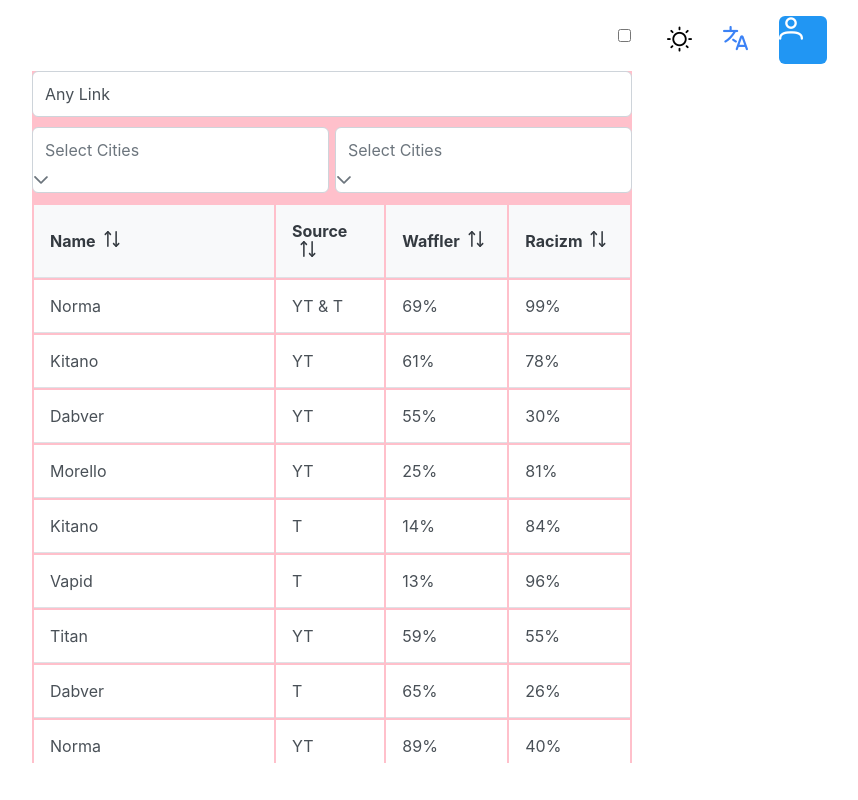
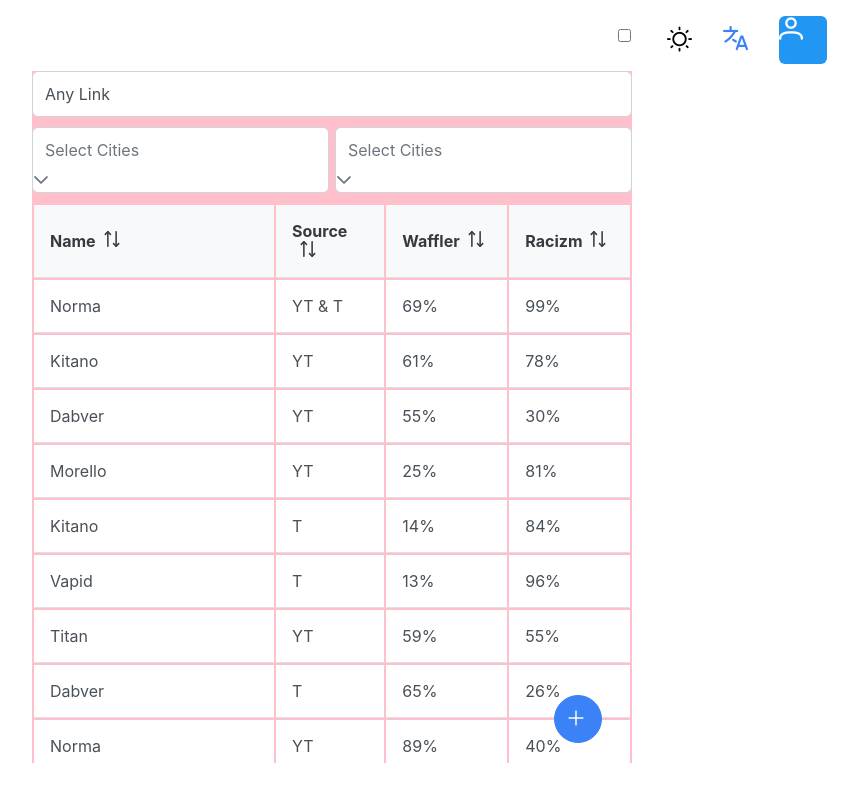
Before and after one commit to KuYaki/waffler, a Vue app: page / in a window 1280 px wide. Shown: the whole page, without its empty margins (308-1166 px from the left). Built offline with nearby package versions, Linux system fonts and the light colour scheme.

Commit message:
Added add btn

```diff
--- a/src/components/table/MainPageTable.vue
+++ b/src/components/table/MainPageTable.vue
@@ -41,7 +41,7 @@ const loadCarsLazy = (event:any) => {
 
 
 <template>
-    <div class="card">
+    <div class="main_table">
         <DataTable
             :value="virtualCars"
             scrollable
@@ -102,5 +102,30 @@ const loadCarsLazy = (event:any) => {
                     </template>
             </Column>
         </DataTable>
+
+        <div class="slot">
+            <slot></slot>
+        </div>
     </div>
 </template>
+
+<style scoped>
+
+    .main_table{
+        position: relative;
+    }
+
+    .slot{
+        position: absolute;
+        bottom  : 20px;
+        right   : 30px;
+    }
+
+    @media (max-width: 500px) {
+        .slot{
+            bottom  : 30px;
+            right   : 20px;
+        }
+    }
+
+</style>
--- a/src/views/MainPage.vue
+++ b/src/views/MainPage.vue
@@ -5,6 +5,7 @@
     import Navbar        from '@/views/navbar/Navbar.vue'
     import SearchParam   from '@/views/search_params/SearchParams.vue'
     import MainPageTable from '@/components/table/MainPageTable.vue';
+    import Button        from 'primevue/button';
 
 
 </script>
@@ -15,7 +16,12 @@
     <div class="main_page">
         <InputText/>
         <SearchParam/>
-        <MainPageTable/>
+        <MainPageTable>
+            <Button
+                icon="pi pi-plus"
+                rounded
+                aria-label="Filter" />
+        </MainPageTable>
     </div>
 </template>
 
```
